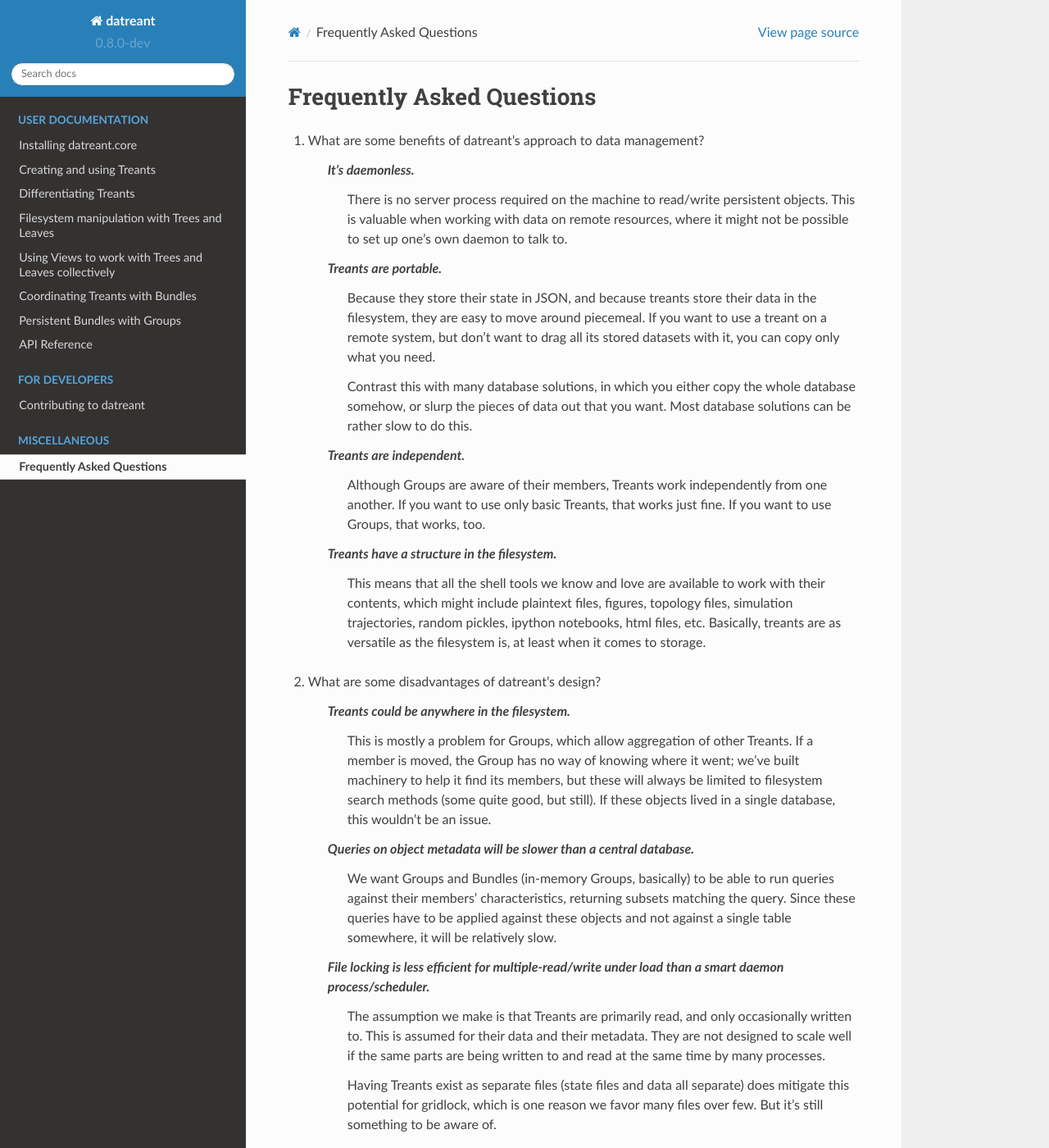
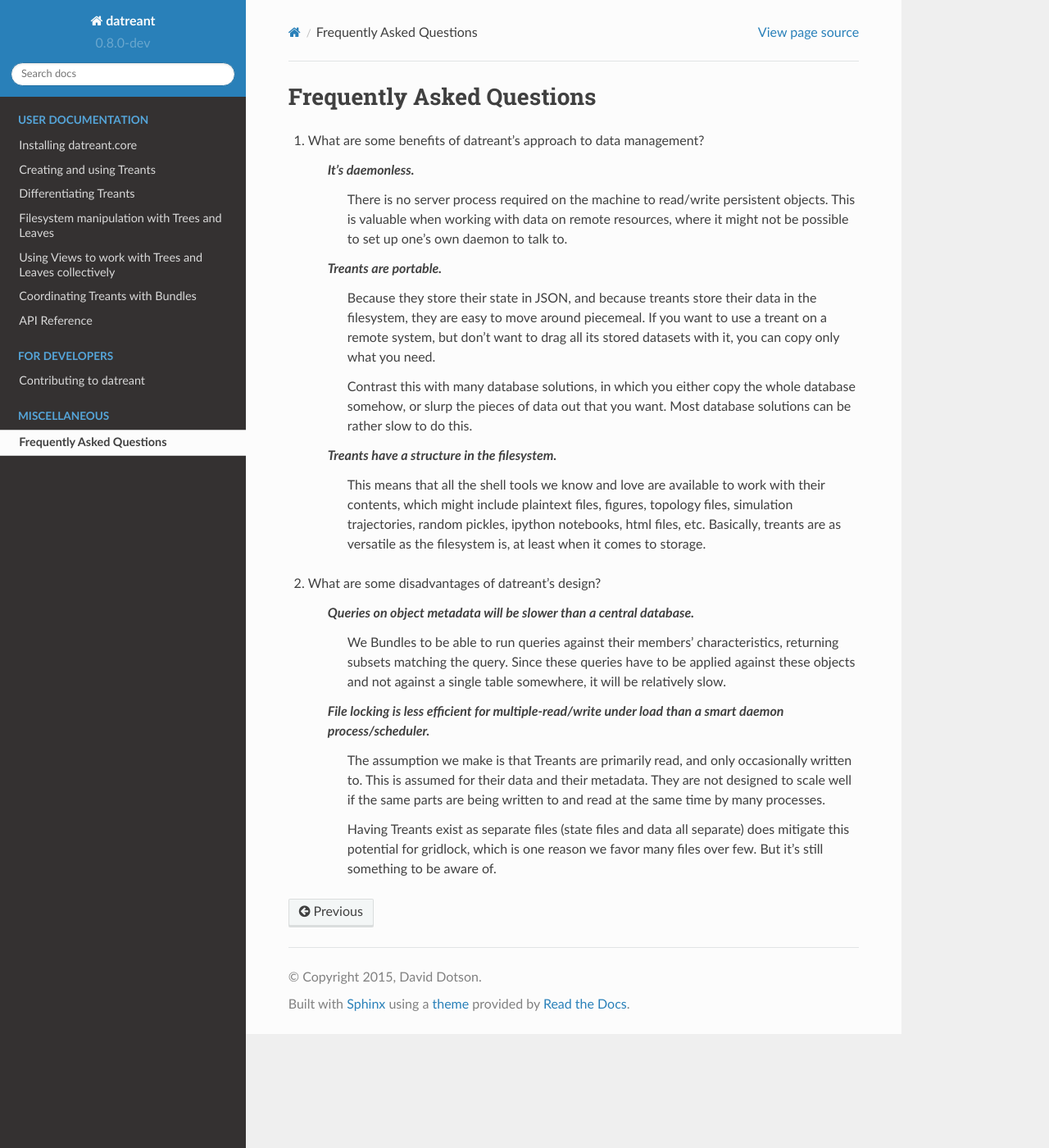
Before and after one commit to datreant/datreant, a Sphinx documentation site: the page built from docs/faq.rst, in a window 1280 px wide and 1400 px high. Shown: the whole window at 82% size. Built offline with Sphinx 7.4.7 and the Read the Docs theme 2.0.0, drawn with Linux system fonts in a browser that asks for light colours; the version number is read from the project's files by our own code.

Commit message:
Removed Groups entirely from docs.

```diff
--- a/docs/faq.rst
+++ b/docs/faq.rst
@@ -20,11 +20,6 @@ Frequently Asked Questions
         whole database somehow, or slurp the pieces of data out that you want.
         Most database solutions can be rather slow to do this.
 
-    *Treants are independent.*
-        Although Groups are aware of their members, Treants work independently
-        from one another. If you want to use only basic Treants, that works
-        just fine. If you want to use Groups, that works, too.
-
     *Treants have a structure in the filesystem.*
         This means that all the shell tools we know and love are available to
         work with their contents, which might include plaintext files, figures,
@@ -34,20 +29,11 @@ Frequently Asked Questions
 
 2. What are some disadvantages of datreant's design?
 
-    *Treants could be anywhere in the filesystem.*
-        This is mostly a problem for Groups, which allow aggregation of other
-        Treants. If a member is moved, the Group has no way of knowing where it
-        went; we've built machinery to help it find its members, but these will
-        always be limited to filesystem search methods (some quite good, but
-        still). If these objects lived in a single database, this wouldn't be
-        an issue.
-
     *Queries on object metadata will be slower than a central database.*
-        We want Groups and Bundles (in-memory Groups, basically) to be able to
-        run queries against their members' characteristics, returning subsets
-        matching the query.  Since these queries have to be applied against
-        these objects and not against a single table somewhere, it will be
-        relatively slow.
+        We Bundles to be able to run queries against their members'
+        characteristics, returning subsets matching the query.  Since these
+        queries have to be applied against these objects and not against a
+        single table somewhere, it will be relatively slow.
 
     *File locking is less efficient for multiple-read/write under load than a smart daemon process/scheduler.*
         The assumption we make is that Treants are primarily read, and only
--- a/docs/index.rst
+++ b/docs/index.rst
@@ -76,7 +76,6 @@ for more information.
     trees
     views
     bundles
-    groups
     api
 
 .. toctree::
```
Also changed, not shown: docs/api_treants.rst (+0 -21 lines), docs/groups.rst (deleted, +0 -82 lines).
